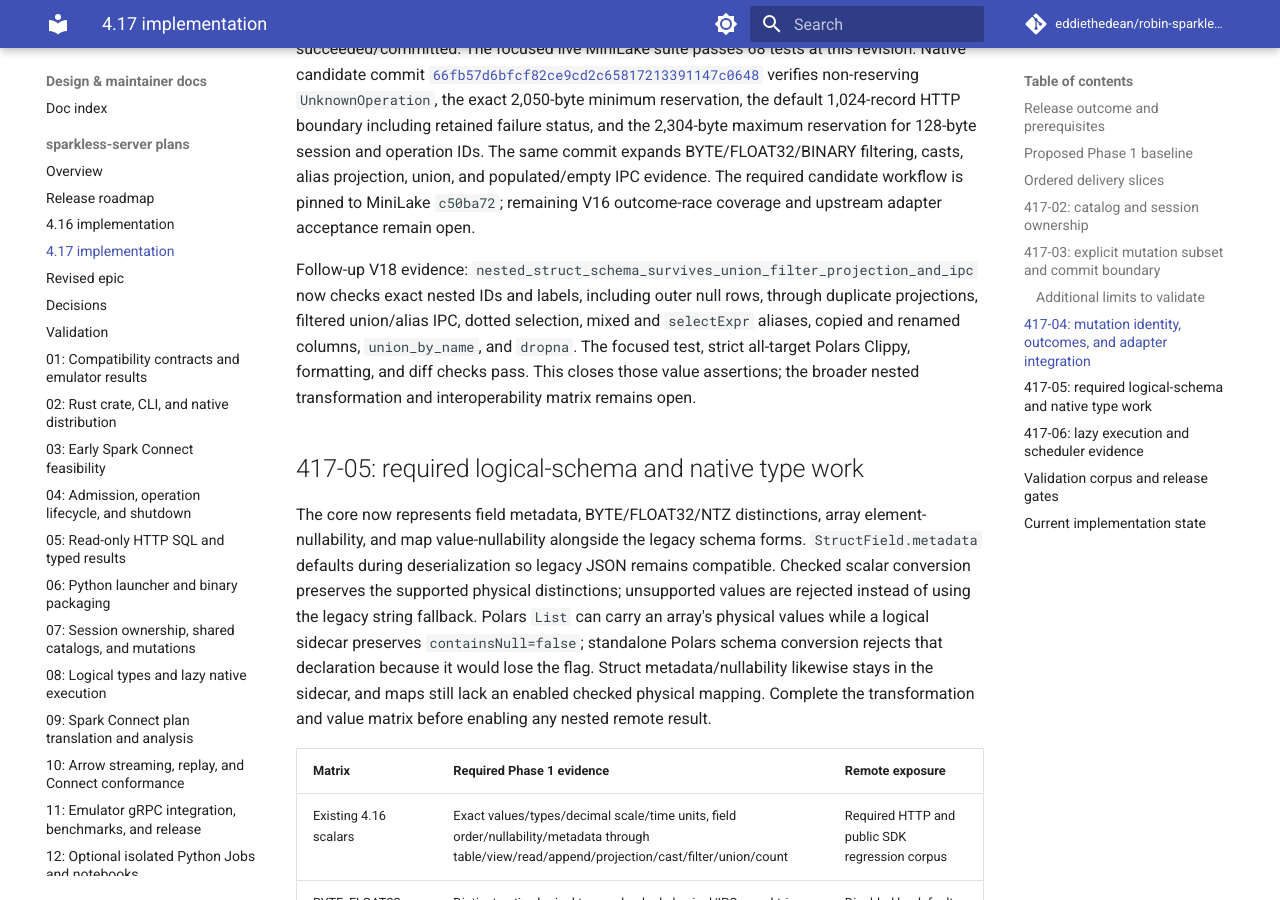
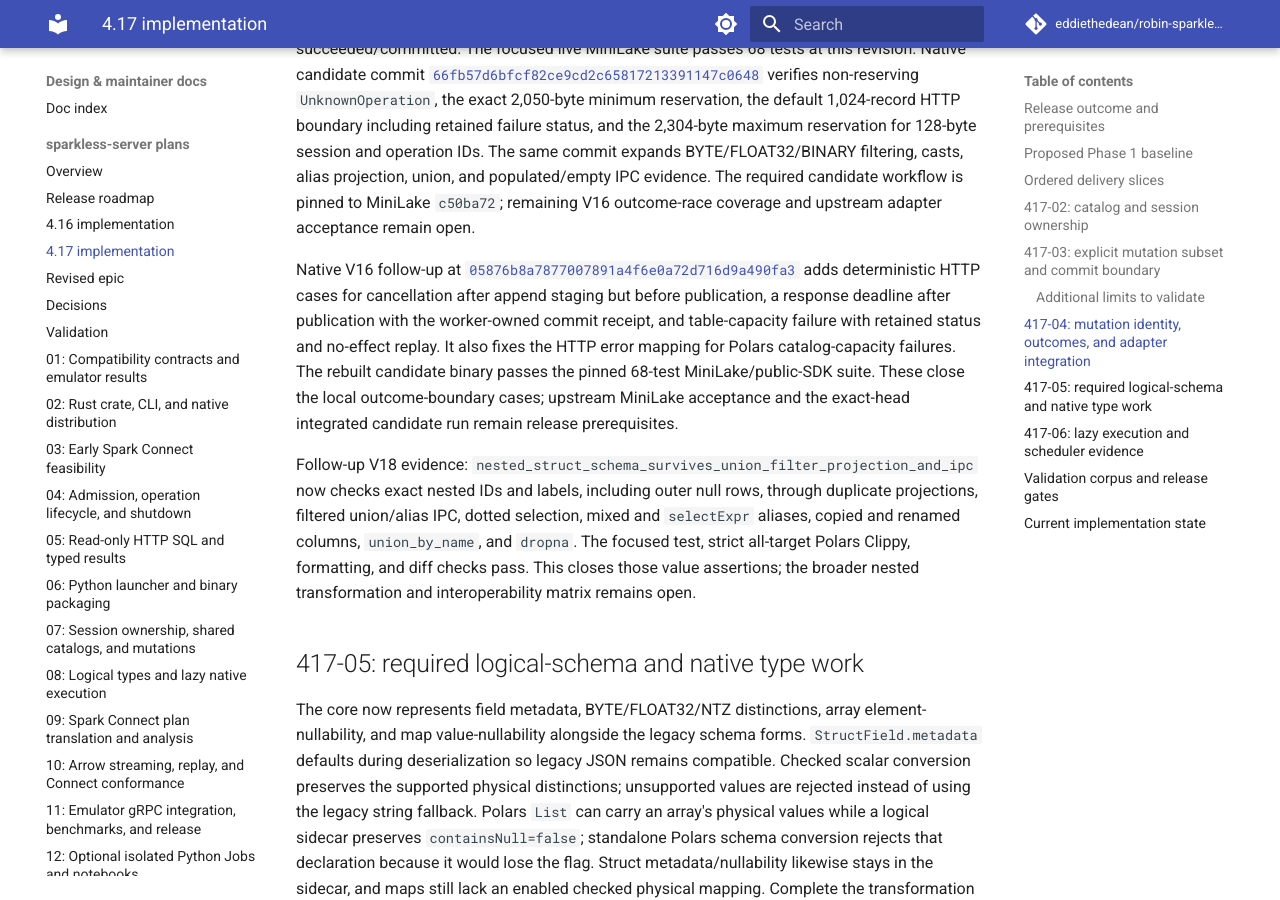
Before and after one commit to eddiethedean/robin-sparkless, an MkDocs documentation site: the page built from docs/plans/sparkless-server/RELEASE_4_17.md, in a window 1280 px wide and 900 px high, scrolled down 8628 px. Built offline with MkDocs 1.6.1 and Material for MkDocs 9.7.7, drawn with Linux system fonts in a browser that asks for light colours; comment, search, counter and statistics services are not loaded.

Commit message:
docs: record 4.17 mutation boundary evidence

```diff
--- a/docs/plans/sparkless-server/RELEASE_4_17.md
+++ b/docs/plans/sparkless-server/RELEASE_4_17.md
@@ -104,6 +104,8 @@ The release workflow now makes the pinned public-SDK/MiniLake suite a required p
 
 Follow-up V16 evidence: MiniLake fork head [`c50ba7286d1d119f074473d0c76c67a00920768a`](https://github.com/eddiethedean/minilake/commit/c50ba7286d1d119f074473d0c76c67a00920768a) adds a public SDK-route witness for `CREATE TABLE IF NOT EXISTS`: the successful no-op retains the original table identity/version receipt, and `/operations/status` reports it as succeeded/committed. The focused live MiniLake suite passes 68 tests at this revision. Native candidate commit [`66fb57d6bfcf82ce9cd2c65817213391147c0648`](https://github.com/eddiethedean/robin-sparkless/commit/66fb57d6bfcf82ce9cd2c65817213391147c0648) verifies non-reserving `UnknownOperation`, the exact 2,050-byte minimum reservation, the default 1,024-record HTTP boundary including retained failure status, and the 2,304-byte maximum reservation for 128-byte session and operation IDs. The same commit expands BYTE/FLOAT32/BINARY filtering, casts, alias projection, union, and populated/empty IPC evidence. The required candidate workflow is pinned to MiniLake `c50ba72`; remaining V16 outcome-race coverage and upstream adapter acceptance remain open.
 
+Native V16 follow-up at [`05876b8a7877007891a4f6e0a72d716d9a490fa3`](https://github.com/eddiethedean/robin-sparkless/commit/05876b8a7877007891a4f6e0a72d716d9a490fa3) adds deterministic HTTP cases for cancellation after append staging but before publication, a response deadline after publication with the worker-owned commit receipt, and table-capacity failure with retained status and no-effect replay. It also fixes the HTTP error mapping for Polars catalog-capacity failures. The rebuilt candidate binary passes the pinned 68-test MiniLake/public-SDK suite. These close the local outcome-boundary cases; upstream MiniLake acceptance and the exact-head integrated candidate run remain release prerequisites.
+
 Follow-up V18 evidence: `nested_struct_schema_survives_union_filter_projection_and_ipc` now checks exact nested IDs and labels, including outer null rows, through duplicate projections, filtered union/alias IPC, dotted selection, mixed and `selectExpr` aliases, copied and renamed columns, `union_by_name`, and `dropna`. The focused test, strict all-target Polars Clippy, formatting, and diff checks pass. This closes those value assertions; the broader nested transformation and interoperability matrix remains open.
 
 ## 417-05: required logical-schema and native type work
```
Also changed, not shown: docs/plans/sparkless-server/VALIDATION.md (+1 -0 lines).
